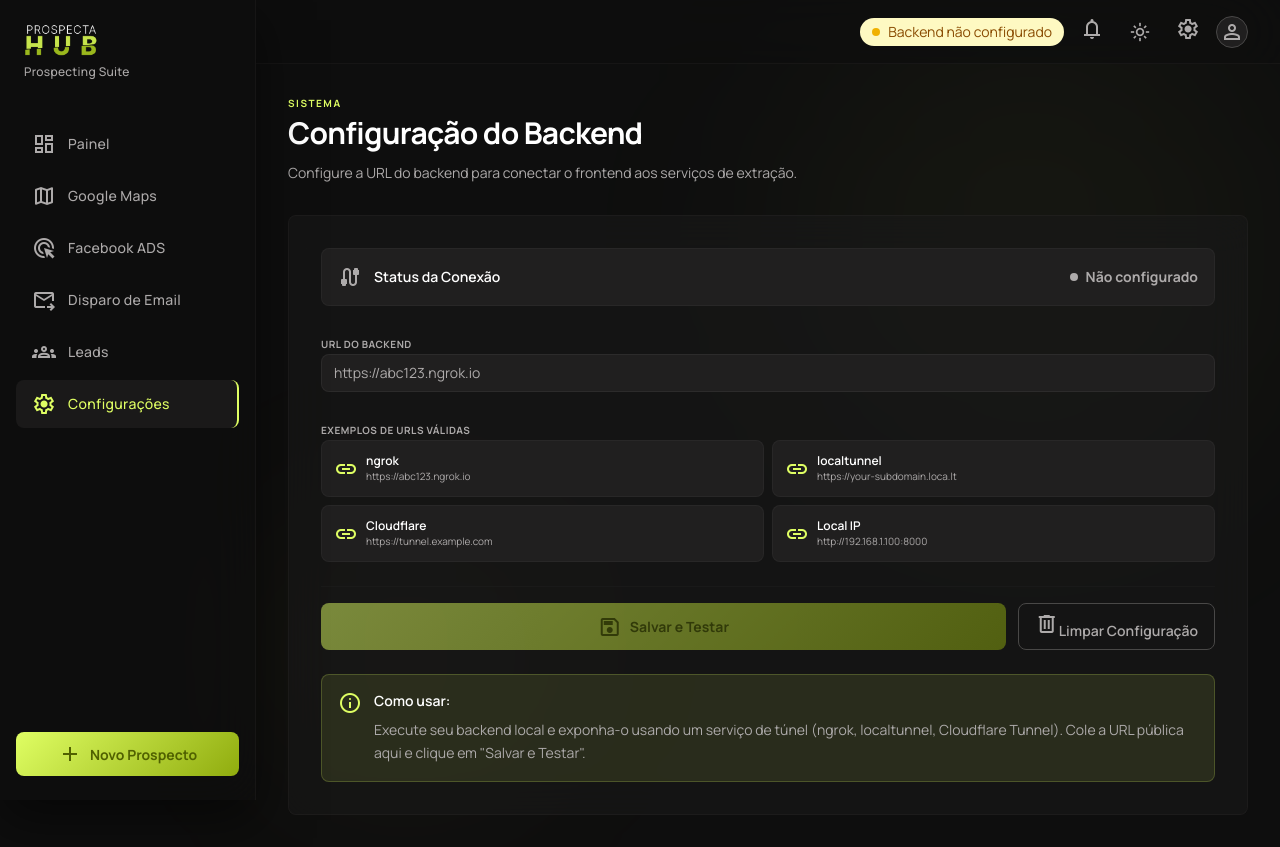
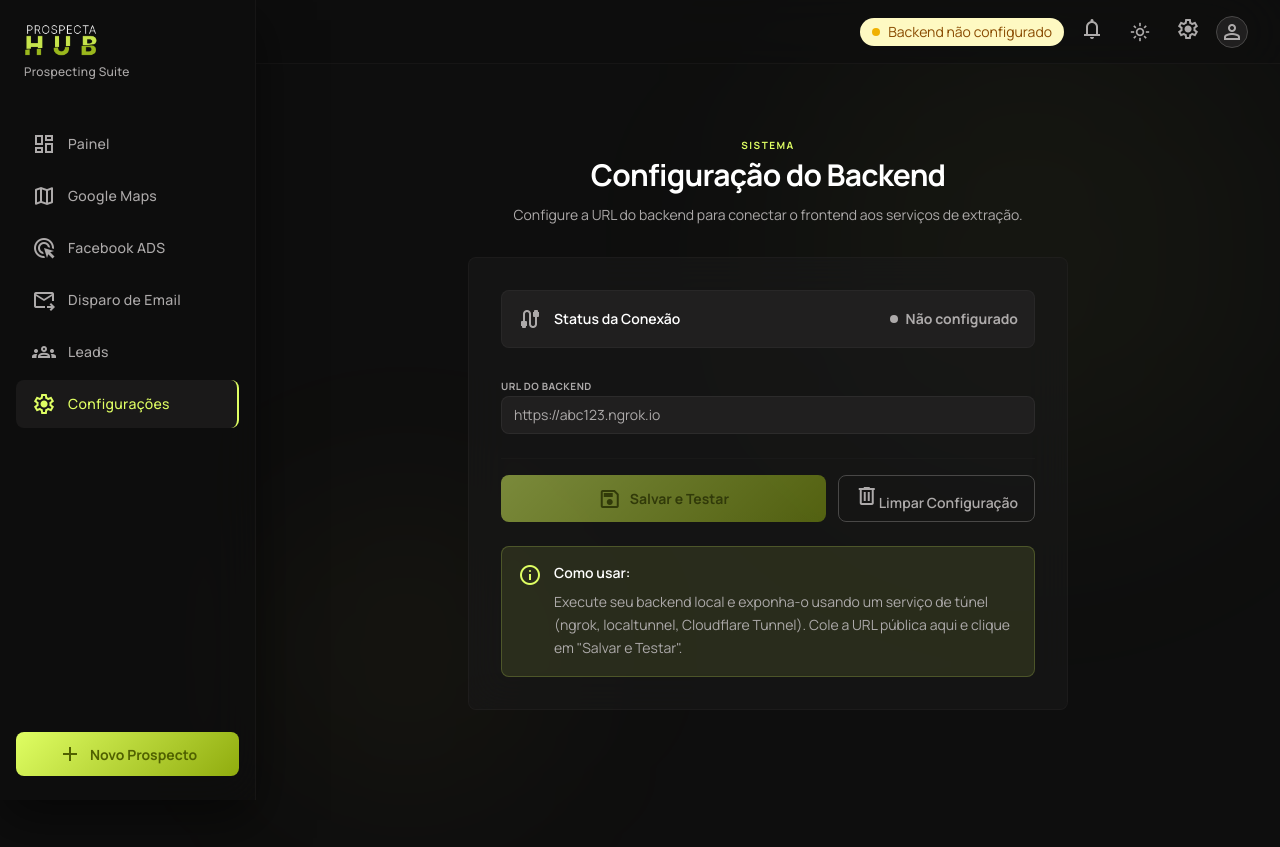
Before and after one commit to caiogabrielsantosbr-a11y/Prospecta-hub, a React (Vite) app in the folder frontend/: page /admin/config in a window 1280 px wide. After the commit the page ends 800 px from the top, so only its background shows below. Built offline with nearby package versions, Linux system fonts and the light colour scheme; no server answers; the database is empty.

Commit message:
Center config box and remove examples section

```diff
--- a/frontend/src/pages/AdminConfigPage.jsx
+++ b/frontend/src/pages/AdminConfigPage.jsx
@@ -6,13 +6,6 @@ export default function AdminConfigPage() {
   const { apiUrl, connectionStatus, isLoading, setApiUrl, clearApiUrl } = useConfigStore()
   const [inputUrl, setInputUrl] = useState(apiUrl || '')
   const [error, setError] = useState(null)
-
-  const examples = [
-    { label: 'ngrok', url: 'https://abc123.ngrok.io' },
-    { label: 'localtunnel', url: 'https://your-subdomain.loca.lt' },
-    { label: 'Cloudflare', url: 'https://tunnel.example.com' },
-    { label: 'Local IP', url: 'http://192.168.1.100:8000' },
-  ]
 
   const handleSave = async () => {
     setError(null)
@@ -52,9 +45,10 @@ export default function AdminConfigPage() {
   }
 
   return (
-    <div className="p-8 space-y-8 max-w-[1200px]">
+    <div className="p-8 flex items-center justify-center min-h-[calc(100vh-80px)]">
+      <div className="w-full max-w-[600px] space-y-8">
         {/* Header */}
-      <div className="flex flex-col gap-1">
+        <div className="flex flex-col gap-1 text-center">
           <span className="text-primary font-bold text-[10px] tracking-[0.15em] uppercase">SISTEMA</span>
           <h2 className="text-3xl font-bold tracking-tight">Configuração do Backend</h2>
           <p className="text-on-surface-variant text-sm mt-2">
@@ -96,29 +90,6 @@ export default function AdminConfigPage() {
                 <p className="text-sm text-error">{error}</p>
               </div>
             )}
-        </div>
-
-        {/* Examples */}
-        <div className="space-y-3">
-          <label className="text-[10px] font-bold text-on-surface-variant uppercase tracking-wider">
-            Exemplos de URLs válidas
-          </label>
-          <div className="grid grid-cols-1 md:grid-cols-2 gap-2">
-            {examples.map((ex) => (
-              <button
-                key={ex.label}
-                onClick={() => setInputUrl(ex.url)}
-                className="flex items-center gap-2 p-3 rounded-lg bg-surface-container-high hover:bg-surface-container-highest border border-outline-variant/20 hover:border-primary/30 transition-all text-left"
-                disabled={isLoading}
-              >
-                <span className="material-symbols-outlined text-primary text-sm">link</span>
-                <div className="flex-1 min-w-0">
-                  <div className="text-xs font-semibold text-on-surface">{ex.label}</div>
-                  <div className="text-[10px] text-on-surface-variant truncate">{ex.url}</div>
-                </div>
-              </button>
-            ))}
-          </div>
           </div>
 
           {/* Actions */}
@@ -165,5 +136,6 @@ export default function AdminConfigPage() {
           </div>
         </div>
       </div>
+    </div>
   )
 }
```
Lines whose indentation alone changed are shown as unchanged.
